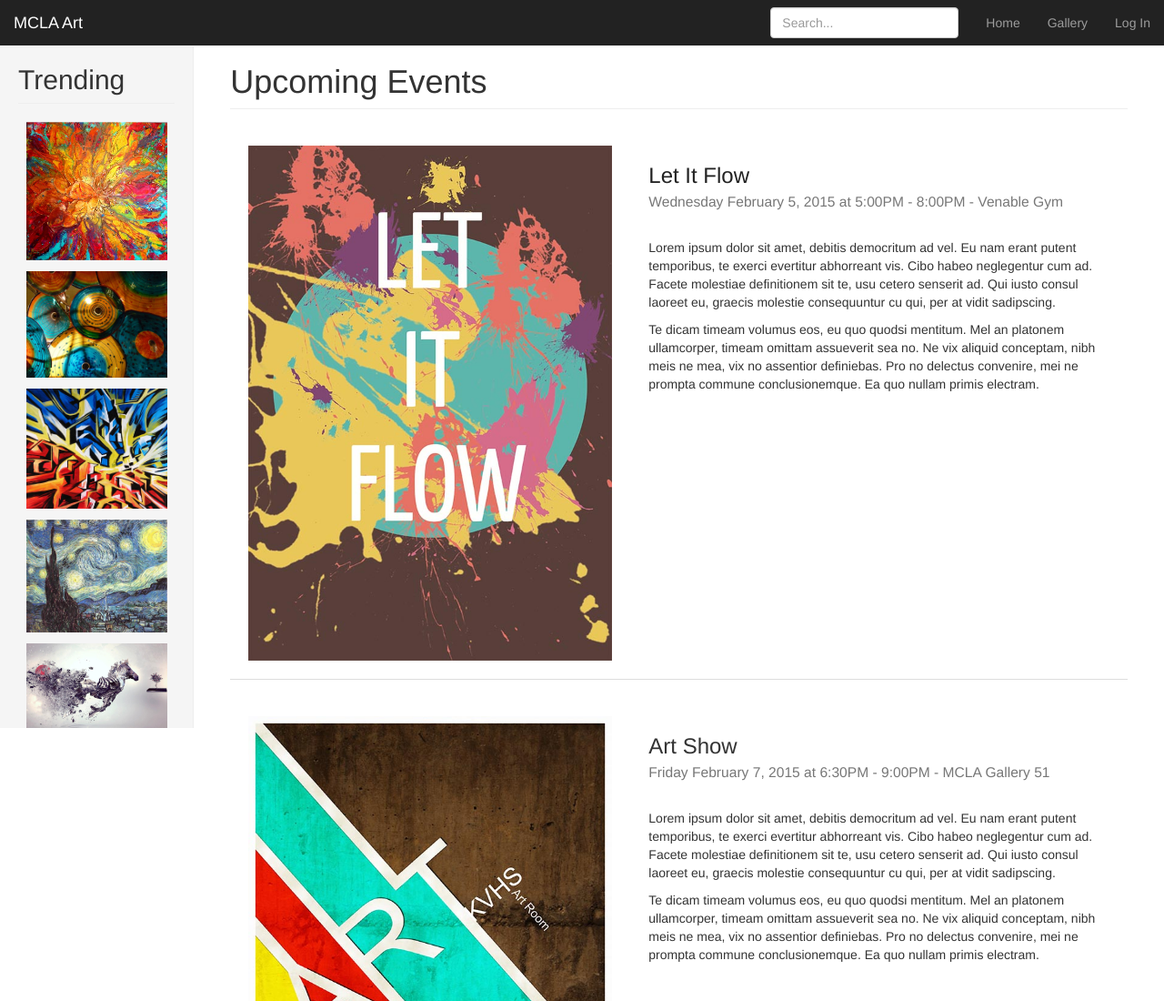
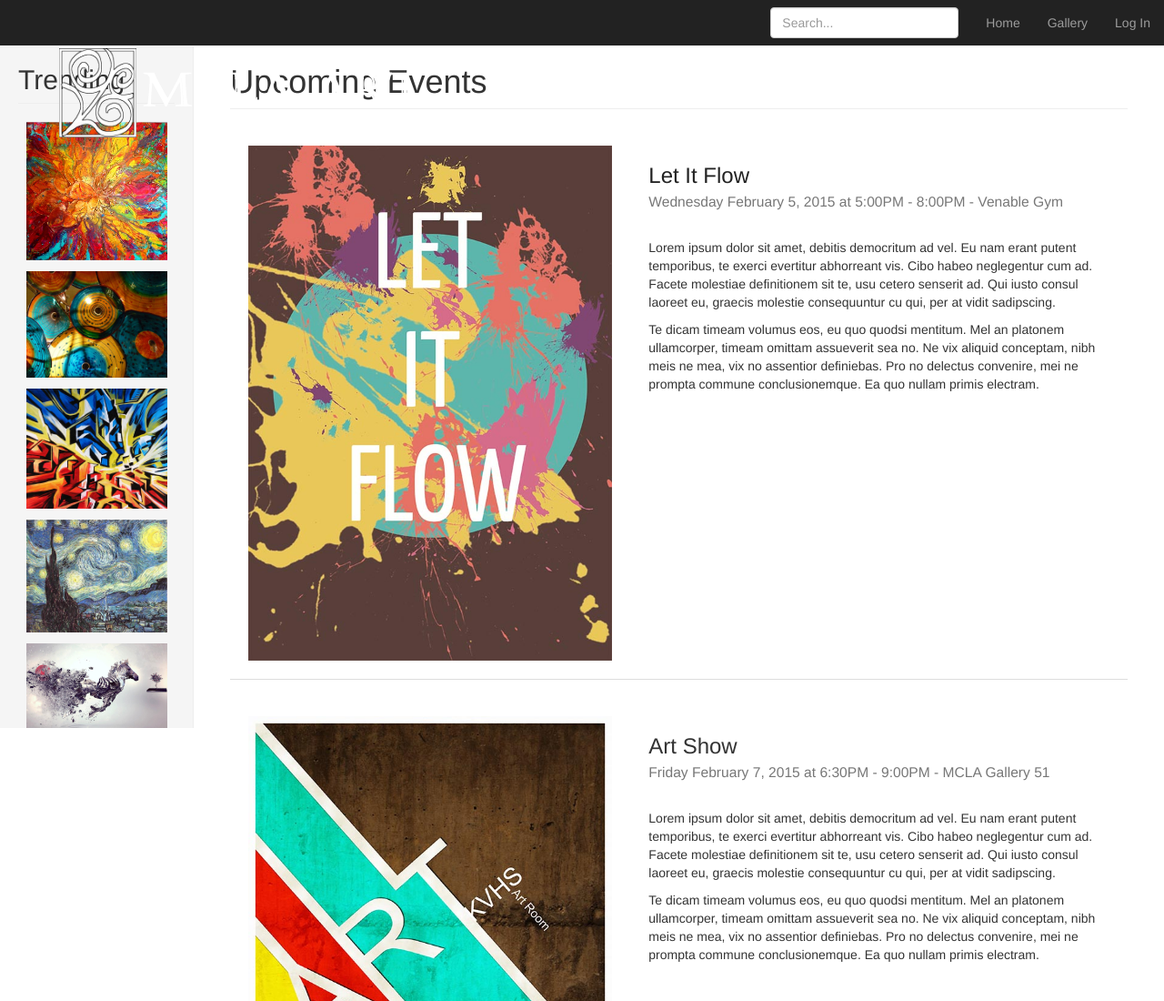
Before and after one commit to fang092/BigKahuna, a plain HTML site: page index.html in a window 1280 px wide. Shown: the top 1100 px of the page at 91% size. Drawn offline with nearby package versions, Linux system fonts and the light colour scheme; a script that the page names is missing; files whose address does not match are found by name.

Commit message:
Added logo

```diff
--- a/index.html
+++ b/index.html
@@ -41,7 +41,7 @@
             <span class="icon-bar"></span>
             <span class="icon-bar"></span>
           </button>
-          <a class="navbar-brand" href="#">MCLA Art</a>
+          <a class="navbar-brand" href="#"><img class = "Artlogo.png" src = "images/Artlogo.png" width:"25%"></a>
         </div>
         <div id="navbar" class="navbar-collapse collapse">
           <ul class="nav navbar-nav navbar-right">
```
Also changed, not shown: Home.html (added, +11 -0 lines), images/Artlogo.png (added).
